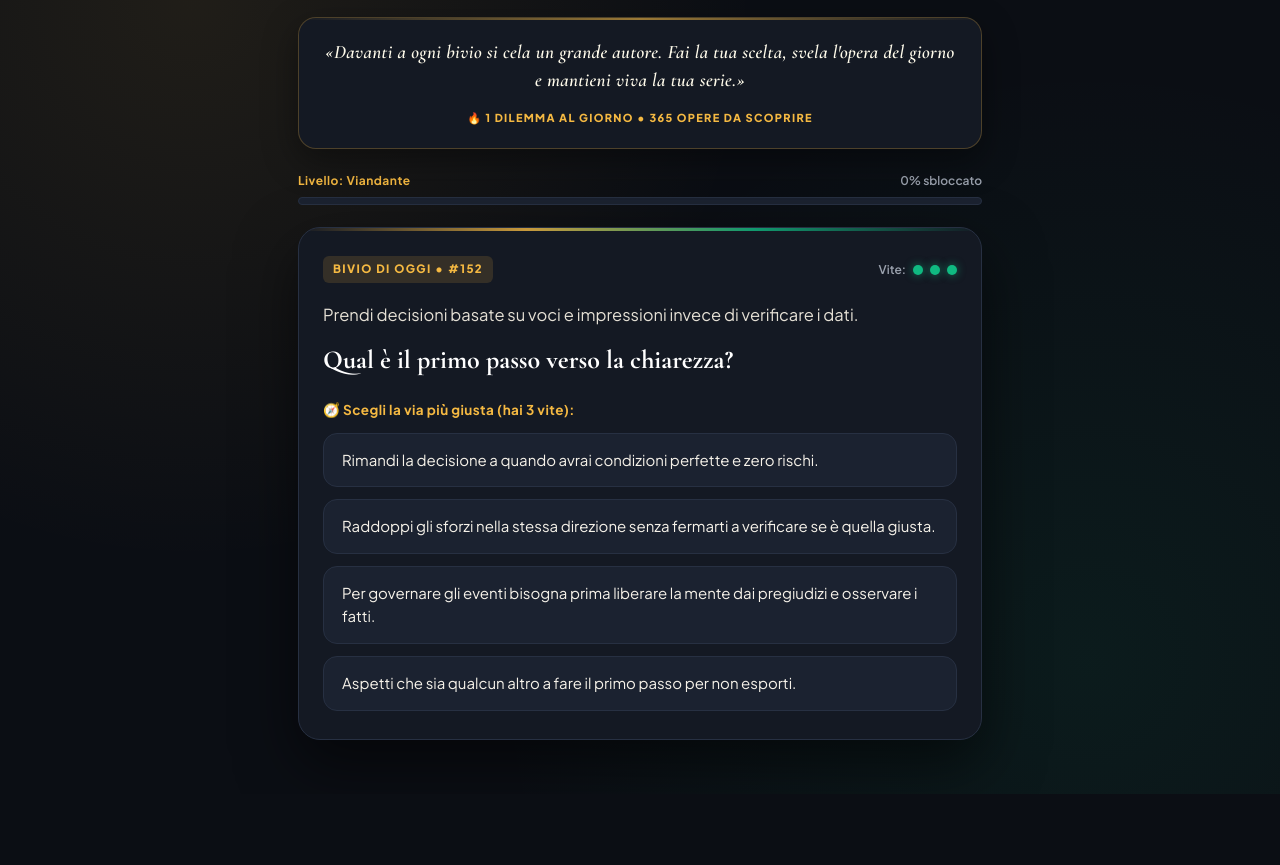
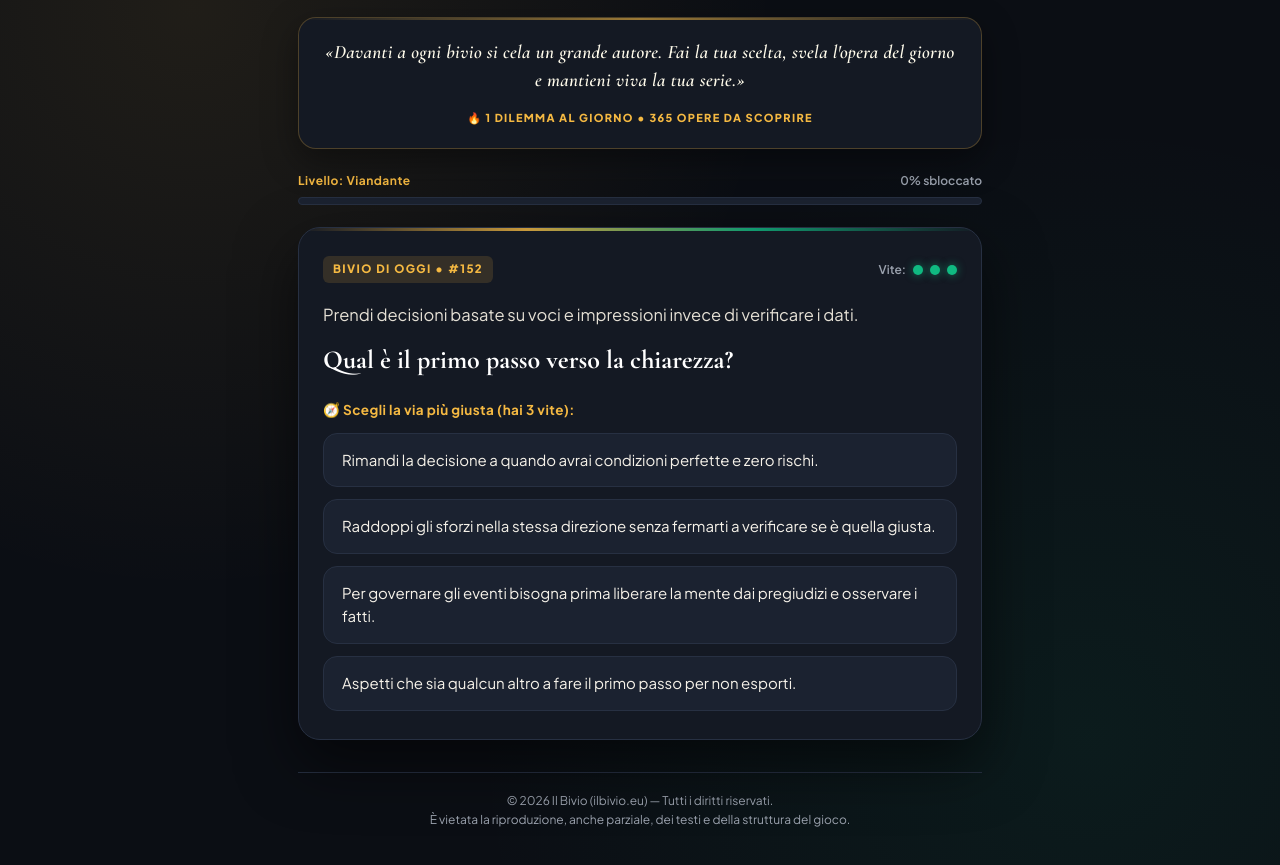
Before and after one commit to ilbivio/il-bivio, a plain HTML site: page index.html in a window 1280 px wide. Shown: the part 91-956 px from the top of the page. Before the commit the page ends 885 px from the top, so only its background shows below. Drawn offline with nearby package versions, Linux system fonts and the light colour scheme.

Commit message:
Add files via upload

```diff
--- a/index.html
+++ b/index.html
@@ -766,7 +766,10 @@
       </section>
     </main>
 
-
+    <footer style="margin-top: 32px; padding-top: 18px; border-top: 1px solid var(--border); text-align: center; font-size: 12px; color: var(--muted); line-height: 1.6;">
+      © 2026 Il Bivio (ilbivio.eu) — Tutti i diritti riservati.<br>
+      È vietata la riproduzione, anche parziale, dei testi e della struttura del gioco.
+    </footer>
   </div>
 
   <!-- Modale Collezione -->
```
